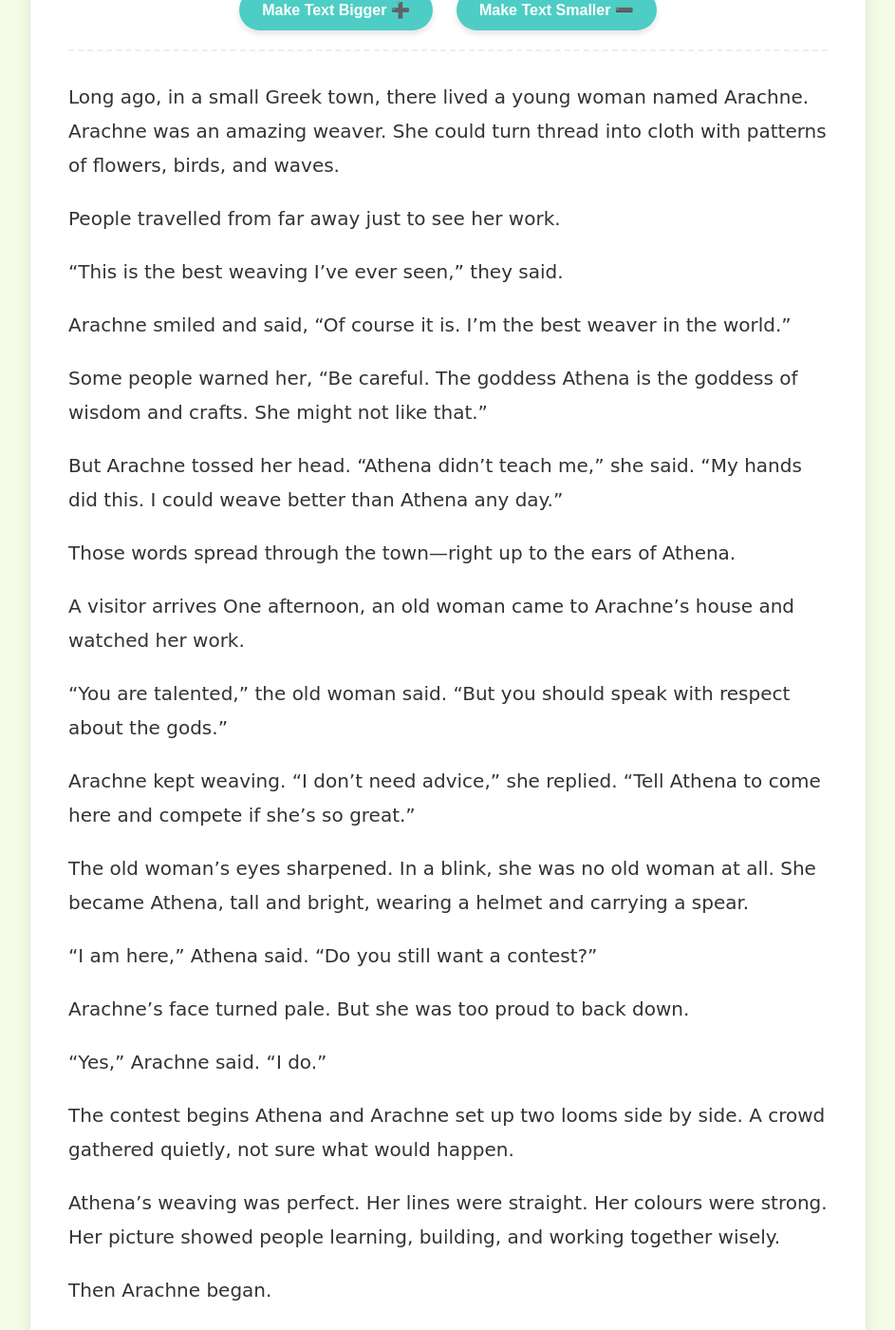
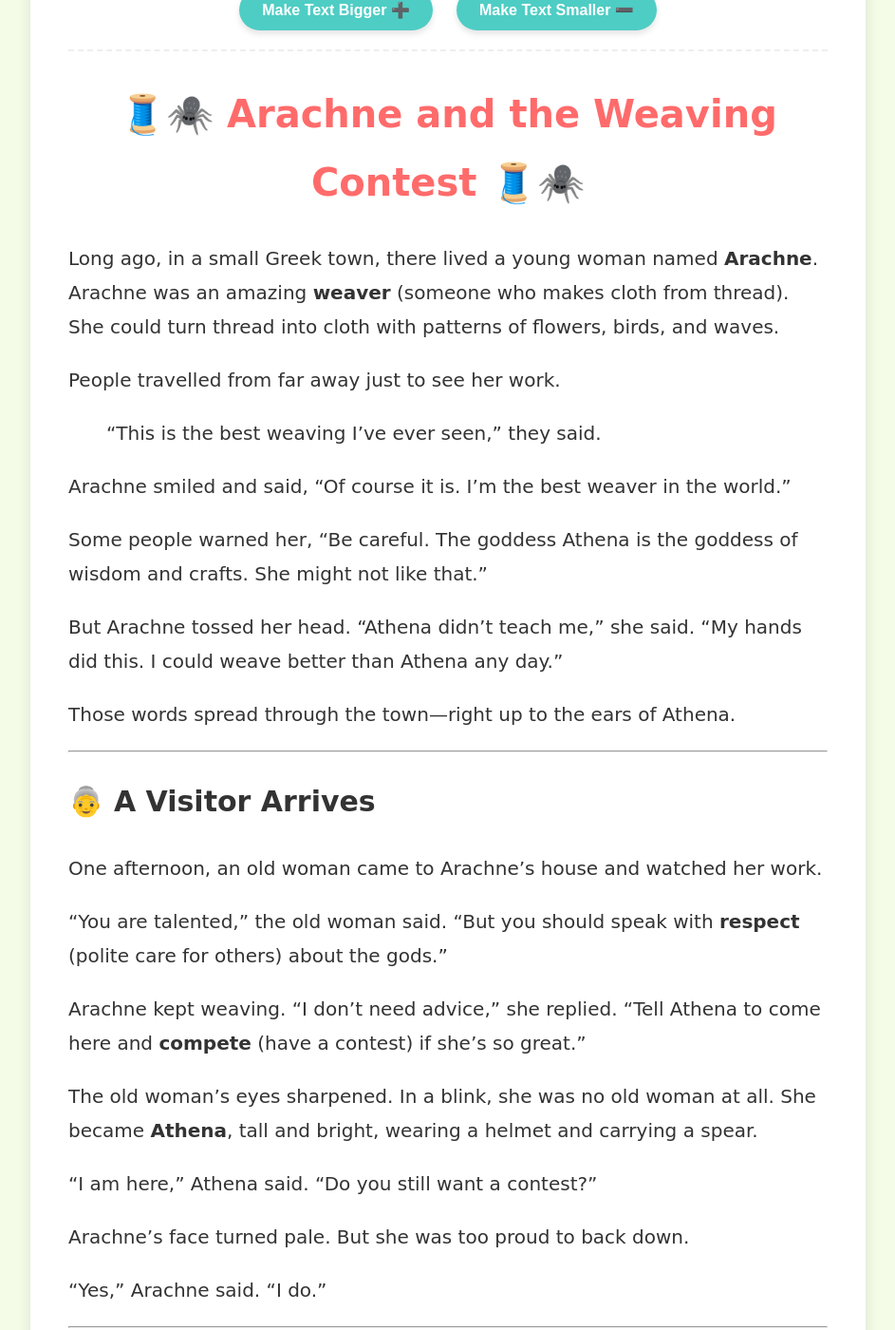
Before and after one commit to justcontrailsNZ/storybook, a Jekyll site: the page built from _posts/2026-3-17-arachne-and-the-weaving-contest.md, in a window 1280 px wide and 1400 px high, scrolled down 621 px. Shown: the whole window at 95% size, without its empty margins (168-1111 px from the left). Built offline with Jekyll 4.4.1, drawn with Linux system fonts in a browser that asks for light colours; some of the changed text lies outside the part shown.

Commit message:
Update 2026-3-17-arachne-and-the-weaving-contest.md

```diff
--- a/_posts/2026-3-17-arachne-and-the-weaving-contest.md
+++ b/_posts/2026-3-17-arachne-and-the-weaving-contest.md
@@ -3,12 +3,13 @@ layout: post
 title: "Arachne and the Weaving Contest"
 ---
 
+# 🧵🕷️ Arachne and the Weaving Contest 🧵🕷️
 
-Long ago, in a small Greek town, there lived a young woman named Arachne. Arachne was an amazing weaver. She could turn thread into cloth with patterns of flowers, birds, and waves.
+Long ago, in a small Greek town, there lived a young woman named **Arachne**. Arachne was an amazing **weaver** (someone who makes cloth from thread). She could turn thread into cloth with patterns of flowers, birds, and waves.
 
 People travelled from far away just to see her work.
 
-“This is the best weaving I’ve ever seen,” they said.
+> “This is the best weaving I’ve ever seen,” they said.
 
 Arachne smiled and said, “Of course it is. I’m the best weaver in the world.”
 
@@ -18,14 +19,17 @@ But Arachne tossed her head. “Athena didn’t teach me,” she said. “My han
 
 Those words spread through the town—right up to the ears of Athena.
 
-A visitor arrives
+---
+
+## 👵 A Visitor Arrives
+
 One afternoon, an old woman came to Arachne’s house and watched her work.
 
-“You are talented,” the old woman said. “But you should speak with respect about the gods.”
+“You are talented,” the old woman said. “But you should speak with **respect** (polite care for others) about the gods.”
 
-Arachne kept weaving. “I don’t need advice,” she replied. “Tell Athena to come here and compete if she’s so great.”
+Arachne kept weaving. “I don’t need advice,” she replied. “Tell Athena to come here and **compete** (have a contest) if she’s so great.”
 
-The old woman’s eyes sharpened. In a blink, she was no old woman at all. She became Athena, tall and bright, wearing a helmet and carrying a spear.
+The old woman’s eyes sharpened. In a blink, she was no old woman at all. She became **Athena**, tall and bright, wearing a helmet and carrying a spear.
 
 “I am here,” Athena said. “Do you still want a contest?”
 
@@ -33,7 +37,10 @@ Arachne’s face turned pale. But she was too proud to back down.
 
 “Yes,” Arachne said. “I do.”
 
-The contest begins
+---
+
+## 🏆 The Contest Begins
+
 Athena and Arachne set up two looms side by side. A crowd gathered quietly, not sure what would happen.
 
 Athena’s weaving was perfect. Her lines were straight. Her colours were strong. Her picture showed people learning, building, and working together wisely.
@@ -50,8 +57,11 @@ Athena’s voice became cold. “Your hands are talented,” she said, “but yo
 
 Arachne’s cheeks burned. “I’m not scared of you!” she snapped.
 
-Arachne’s choice
-Arachne suddenly felt worried. She realised she had pushed too far, and pride had made her unkind and rude.
+---
+
+## 😔 Arachne’s Choice
+
+Arachne suddenly felt worried. She realised she had pushed too far, and **pride** had made her unkind and rude.
 
 In some versions of the myth, Arachne felt ashamed and wished she could disappear.
 
@@ -59,23 +69,46 @@ Athena did not want Arachne to waste her talent. But Athena also wanted Arachne
 
 She said, “You will keep weaving. You will always remember what pride can do.”
 
-And Arachne was changed into a spider, a creature that weaves threads every day.
+And Arachne was changed into a **spider**, a creature that weaves threads every day.
 
-Why people remember it
+---
+
+## 💡 Why People Remember It
+
 Greek people told this story to remind themselves of two things:
 
-Being talented is wonderful.
-But being respectful and humble matters too.
+> **Being talented is wonderful.**
+> **But being respectful and humble matters too.**
+
 Arachne could weave beautifully, but her pride made her speak in a way that caused trouble.
 
 And even today, when people see a spider web shining with dew, some remember the weaver named Arachne.
 
-Quick glossary: weave (make cloth from thread), contest (a competition), respect (polite care for others), humble (not bragging)
+---
 
-Reading questions:
+✨  ✨  ✨
 
-What was Arachne good at?
-Why did Athena come to visit?
-What problem did Athena see in Arachne’s weaving?
-What happened to Arachne at the end?
-What lesson does this myth teach?
+---
+
+## 📖 Quick Glossary
+
+| Word | Meaning |
+|------|---------|
+| **weave** | make cloth from thread |
+| **contest** | a competition |
+| **respect** | polite care for others |
+| **humble** | not bragging |
+
+---
+
+<details>
+  <summary><strong style="cursor: pointer; font-size: 22px; color: #ff6b6b;">❓ Reading Questions (click to open)</strong></summary>
+
+  <br>
+  1. What was Arachne good at? <br>
+  2. Why did Athena come to visit? <br>
+  3. What problem did Athena see in Arachne’s weaving? <br>
+  4. What happened to Arachne at the end? <br>
+  5. What lesson does this myth teach?
+
+</details>
```
